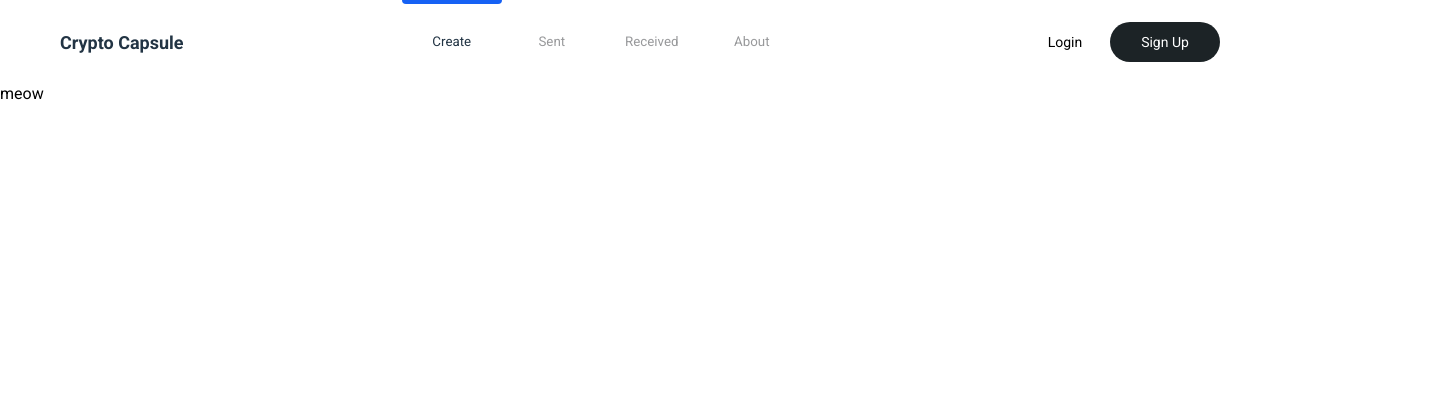
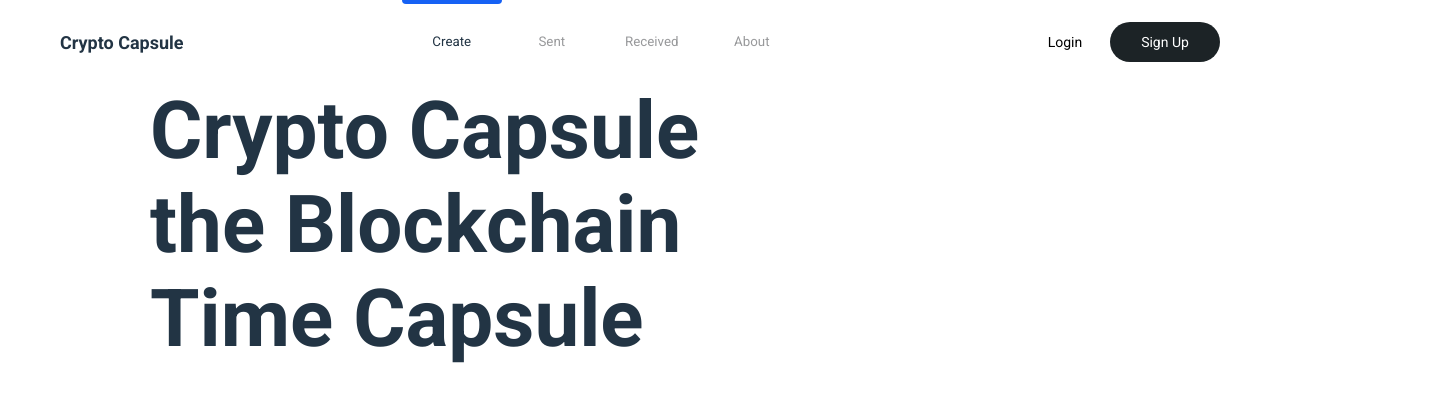
Before and after one commit to chase-manning/crypto-capsule, a React (Create React App) app in the folder website/: page / in a window 1280 px wide. Shown: the top 402 px of the page, 1430 px wide, since content can reach past the window. Built offline with nearby package versions, Linux system fonts and the light colour scheme.

Commit message:
:rocket: add landing page header

```diff
--- a/website/src/components/Landing.tsx
+++ b/website/src/components/Landing.tsx
@@ -6,10 +6,31 @@ const StyledLanding = styled.div`
   flex: 1;
   display: flex;
   justify-content: space-between;
+  align-items: center;
+  margin: 0 150px;
+`;
+
+const Left = styled.div`
+  display: flex;
+  flex-direction: column;
+  width: 600px;
+`;
+
+const Header = styled.h1`
+  font-size: 80px;
+  font-weight: 700;
+  color: var(--main);
 `;
 
 const Landing = () => {
-  return <StyledLanding>meow</StyledLanding>;
+  return (
+    <StyledLanding>
+      <Left>
+        <Header>Crypto Capsule the Blockchain Time Capsule</Header>
+      </Left>
+      <div />
+    </StyledLanding>
+  );
 };
 
 export default Landing;
```
